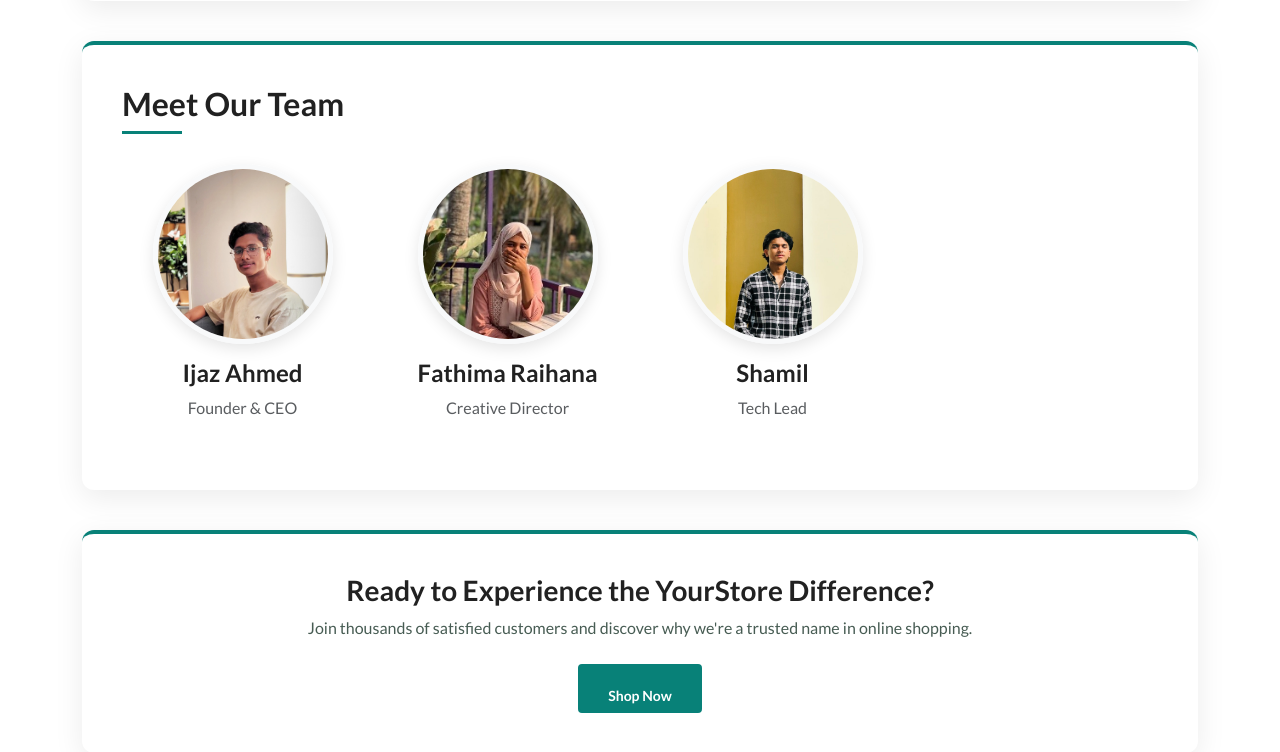
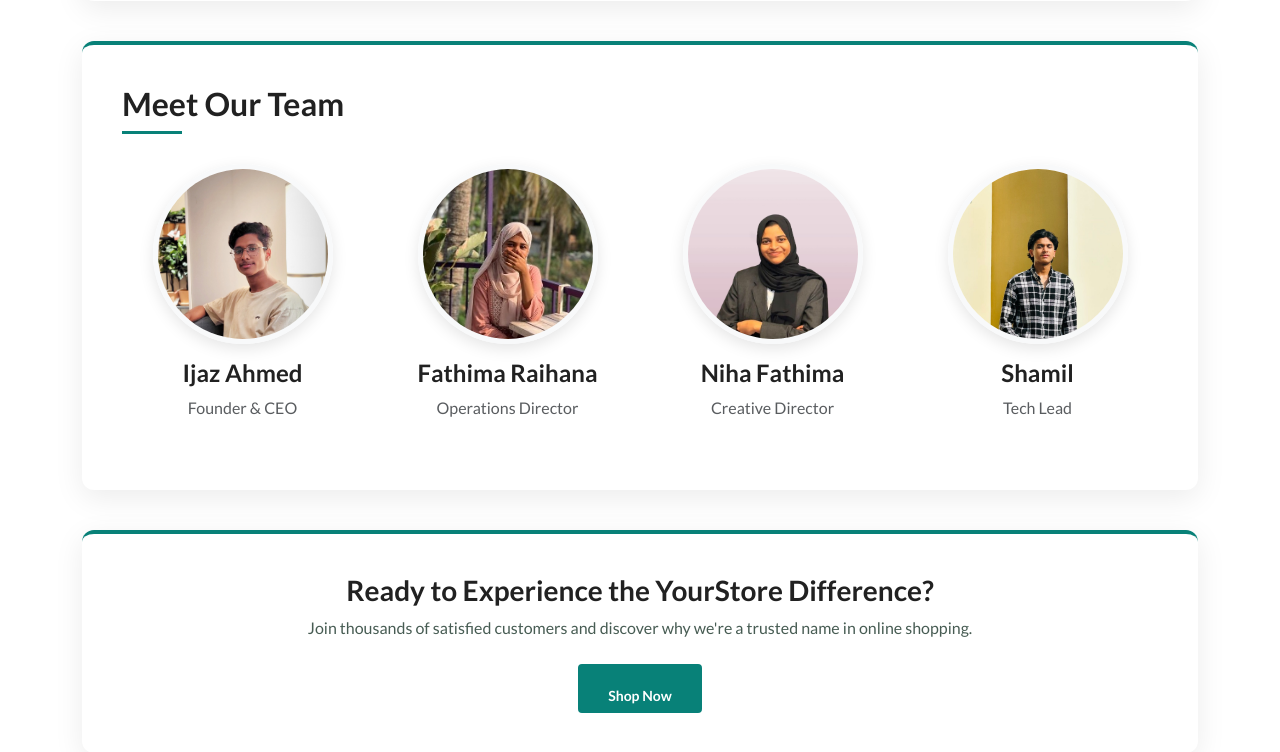
Before and after one commit to ijazahmed5432100/Evara-Project, a Django app: page /about/ in a window 1280 px wide. Shown: the part 2163-2915 px from the top of the page. Run offline with Django 5.2, Linux system fonts and the light colour scheme; some libraries are stand-ins or nearby versions.

Commit message:
Changes in About

```diff
--- a/home/views.py
+++ b/home/views.py
@@ -73,6 +73,7 @@ def HomePage(request):
 """
 ABOUT PAGE
 """
+@never_cache
 def about(request):
     return render(request, 'user/about.html')
 
@@ -84,6 +85,7 @@ def about(request):
 """
 CONTACT US PAGE
 """
+@never_cache
 def contact(request):
     if request.method == 'POST':
         form = ContactForm(request.POST)
--- a/templates/user/about.html
+++ b/templates/user/about.html
@@ -247,6 +247,13 @@
                         <div class="team-member">
                             <img src="{% static 'assets/img/fathima.jpeg' %}" alt="Amara Wilson" class="team-img">
                             <h4>Fathima Raihana</h4>
+                            <p class="text-muted">Operations Director</p>
+                        </div>
+                    </div>
+                    <div class="col-lg-3 col-md-6">
+                        <div class="team-member">
+                            <img src="{% static 'assets/img/niha2.png' %}" alt="Amara Wilson" class="team-img">
+                            <h4>Niha Fathima</h4>
                             <p class="text-muted">Creative Director</p>
                         </div>
                     </div>
@@ -257,6 +264,7 @@
                             <p class="text-muted">Tech Lead</p>
                         </div>
                     </div>
+
                 </div>
             </div>
         </div>
```
Also changed, not shown: static/assets/img/bilal.jpeg (added), static/assets/img/niha.png (added), static/assets/img/niha2.png (added).
